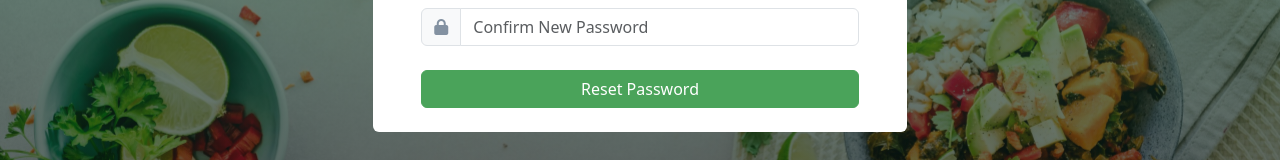
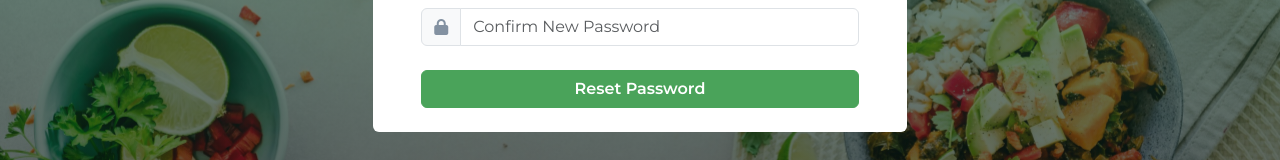
Before and after one commit to Sara-ibrahiim/FoodApp, a React app: page /resetpassword in a window 1280 px wide. Shown: the part 502-662 px from the top of the page. Built offline with nearby package versions, Linux system fonts and the light colour scheme; the HTML template or start-up script is replaced by a standard one.

Commit message:
Thir commit

```diff
--- a/src/assets/modules/Authentication/components/ResetPass/ResetPass.jsx
+++ b/src/assets/modules/Authentication/components/ResetPass/ResetPass.jsx
@@ -33,7 +33,7 @@ export default function ResetPass() {
     }
   };
   return <>
-  <div className="auth-container">
+  <div className="auth-container montserrat">
     <div className="container-fluid bg-overlay">
       <div className="row vh-100 justify-content-center align-items-center">
         <div className="col-md-5 bg-white py-3 px-5 text-center rounded rounded-2  ">
--- a/src/index.css
+++ b/src/index.css
@@ -1,3 +1,12 @@
+
+@import url('https://fonts.googleapis.com/css2?family=Montserrat:ital,wght@0,100..900;1,100..900&family=Sen:wght@400..800&display=swap');
+
+@import url('https://fonts.googleapis.com/css2?family=Inter:ital,opsz,wght@0,14..32,100..900;1,14..32,100..900&family=Montserrat:ital,wght@0,100..900;1,100..900&family=Sen:wght@400..800&display=swap');
+
+
+body{
+    font-family: "Inter", sans-serif !important;
+}
 .auth-container{
     background-image:url(./assets/images/image-1.png) ;
     background-size: cover;
@@ -22,5 +31,9 @@
 .btn-success {
     background-color:  rgba(74, 163, 90, 1) !important;
     border-color:rgba(74, 163, 90, 1) !important ;
+    font-weight: 600 !important;
 
 }
+.montserrat{
+    font-family: "Montserrat", sans-serif !important;
+}
```
